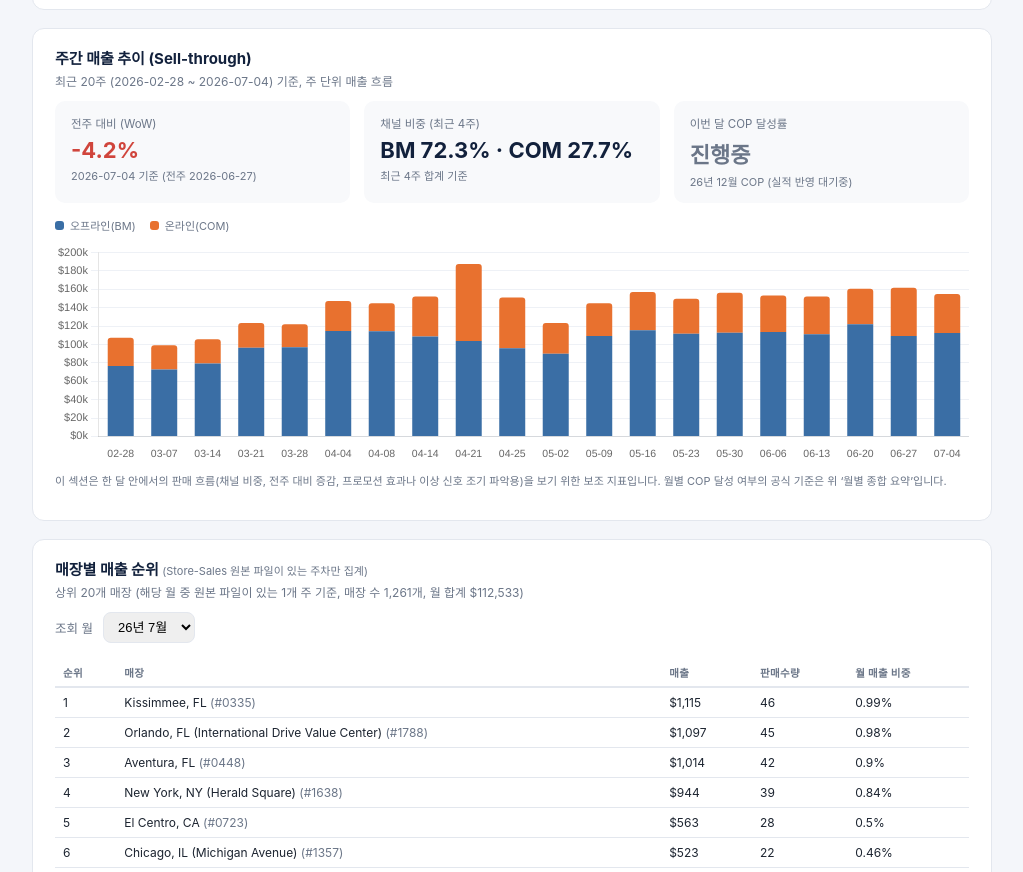
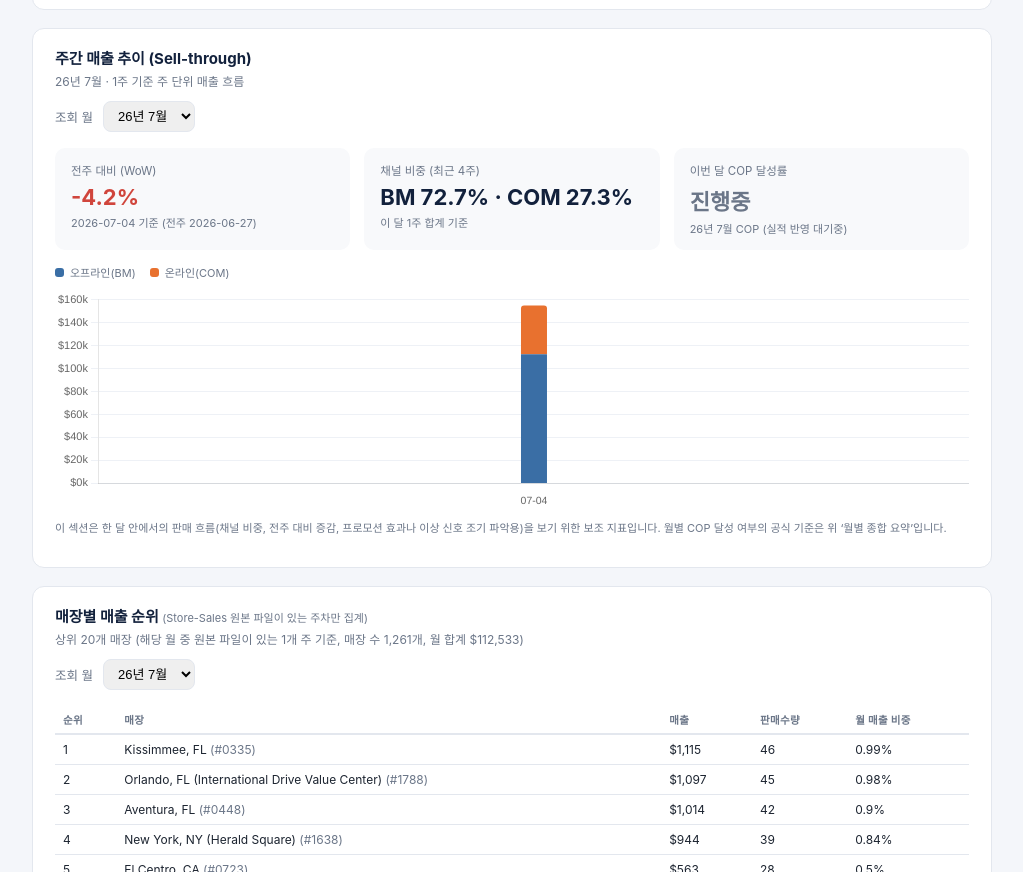
Before and after one commit to jekim2-cmyk/ULTA-, a website: page index.html in a window 1280 px wide. Shown: the part 1441-2313 px from the top of the page, without its empty margins (128-1151 px from the left). Drawn offline with nearby package versions, Linux system fonts and the light colour scheme.

Commit message:
Add files via upload

```diff
--- a/index.html
+++ b/index.html
@@ -108,6 +108,11 @@
 <div class="section">
   <h2>주간 매출 추이 (Sell-through)</h2>
   <div class="desc" id="weeklyDesc">불러오는 중...</div>
+
+  <div style="display:flex; align-items:center; gap:10px; margin-bottom:16px;">
+    <label for="weeklyMonthPicker" style="font-size:12.5px; color:var(--muted);">조회 월</label>
+    <select id="weeklyMonthPicker"></select>
+  </div>
 
   <div class="kpis" id="weeklyKpis" style="display:none; grid-template-columns:repeat(auto-fit,minmax(160px,1fr)); margin-bottom:14px;">
     <div class="kpi"><div class="label">전주 대비 (WoW)</div><div class="value" id="wowValue">—</div><div class="sub" id="wowSub">-</div></div>
@@ -583,29 +588,22 @@ function initFinancials(finData, qtdYtd){
 }
 
 let weeklyChartInstance = null;
-const WEEKLY_CHART_MAX_WEEKS = 20;
-const WEEKLY_MIX_WEEKS = 4;
 
-function renderWeeklyKpis(weeks, rollup){
+function renderWeeklyKpis(weeks, weeksForMonth, rollup, monthKey){
   const kpis = document.getElementById('weeklyKpis');
-  if (!weeks.length){ kpis.style.display = 'none'; return; }
+  if (!weeksForMonth.length){ kpis.style.display = 'none'; return; }
   kpis.style.display = 'grid';
 
   const wowValueEl = document.getElementById('wowValue');
   const wowSubEl = document.getElementById('wowSub');
-  const withTotal = weeks.filter(w => w.totalSales != null);
-  if (withTotal.length >= 2){
-    const last = withTotal[withTotal.length-1];
-    const prev = withTotal[withTotal.length-2];
-    if (prev.totalSales){
-      const wow = (last.totalSales - prev.totalSales) / prev.totalSales * 100;
-      wowValueEl.textContent = pctStr(wow);
-      wowValueEl.style.color = wow >= 0 ? 'var(--good)' : 'var(--bad)';
-      wowSubEl.textContent = `${last.weekEndDate} 기준 (전주 ${prev.weekEndDate})`;
-    } else {
-      wowValueEl.textContent = '—'; wowValueEl.style.color = '';
-      wowSubEl.textContent = '전주 매출 데이터 없음';
-    }
+  const lastOfMonth = weeksForMonth[weeksForMonth.length - 1];
+  const globalIdx = weeks.findIndex(w => w.weekEndDate === lastOfMonth.weekEndDate);
+  const prevWeek = globalIdx > 0 ? weeks[globalIdx - 1] : null;
+  if (lastOfMonth.totalSales != null && prevWeek && prevWeek.totalSales){
+    const wow = (lastOfMonth.totalSales - prevWeek.totalSales) / prevWeek.totalSales * 100;
+    wowValueEl.textContent = pctStr(wow);
+    wowValueEl.style.color = wow >= 0 ? 'var(--good)' : 'var(--bad)';
+    wowSubEl.textContent = `${lastOfMonth.weekEndDate} 기준 (전주 ${prevWeek.weekEndDate})`;
   } else {
     wowValueEl.textContent = '—'; wowValueEl.style.color = '';
     wowSubEl.textContent = '비교할 이전 주 데이터 없음';
@@ -613,15 +611,14 @@ function renderWeeklyKpis(weeks, rollup){
 
   const mixValueEl = document.getElementById('channelMixValue');
   const mixSubEl = document.getElementById('channelMixSub');
-  const recentMix = weeks.slice(-WEEKLY_MIX_WEEKS);
-  const bmSum = recentMix.reduce((s,w)=> s + (w.bmSales||0), 0);
-  const comSum = recentMix.reduce((s,w)=> s + (w.comSales||0), 0);
+  const bmSum = weeksForMonth.reduce((s,w)=> s + (w.bmSales||0), 0);
+  const comSum = weeksForMonth.reduce((s,w)=> s + (w.comSales||0), 0);
   const mixTotal = bmSum + comSum;
   if (mixTotal > 0){
     const bmPct = Math.round(bmSum/mixTotal*1000)/10;
     const comPct = Math.round(comSum/mixTotal*1000)/10;
     mixValueEl.textContent = `BM ${bmPct}% · COM ${comPct}%`;
-    mixSubEl.textContent = `최근 ${recentMix.length}주 합계 기준`;
+    mixSubEl.textContent = `이 달 ${weeksForMonth.length}주 합계 기준`;
   } else {
     mixValueEl.textContent = '—';
     mixSubEl.textContent = '채널별 매출 데이터 없음';
@@ -629,18 +626,17 @@ function renderWeeklyKpis(weeks, rollup){
 
   const copValueEl = document.getElementById('weeklyCopValue');
   const copSubEl = document.getElementById('weeklyCopSub');
-  const withTarget = (rollup || []).filter(e => e.sellInTargetKrw);
-  const latestTargetMonth = withTarget.length ? withTarget[withTarget.length-1] : null;
-  if (latestTargetMonth && latestTargetMonth.sellInActualKrw != null){
-    const pct = latestTargetMonth.sellInActualKrw / latestTargetMonth.sellInTargetKrw * 100;
+  const monthRollup = (rollup || []).find(e => e.key === monthKey);
+  if (monthRollup && monthRollup.sellInTargetKrw && monthRollup.sellInActualKrw != null){
+    const pct = monthRollup.sellInActualKrw / monthRollup.sellInTargetKrw * 100;
     const c = achColor(pct, 'goal');
     copValueEl.textContent = pctStr(pct);
     copValueEl.style.color = c.fg;
-    copSubEl.textContent = `${latestTargetMonth.label} 기준`;
-  } else if (latestTargetMonth){
+    copSubEl.textContent = `${monthRollup.label} 기준`;
+  } else if (monthRollup && monthRollup.sellInTargetKrw){
     copValueEl.textContent = '진행중';
     copValueEl.style.color = 'var(--muted)';
-    copSubEl.textContent = `${latestTargetMonth.label} COP (실적 반영 대기중)`;
+    copSubEl.textContent = `${monthRollup.label} COP (실적 반영 대기중)`;
   } else {
     copValueEl.textContent = '—';
     copValueEl.style.color = '';
@@ -648,31 +644,23 @@ function renderWeeklyKpis(weeks, rollup){
   }
 }
 
-function renderWeeklyChart(weekly, rollup){
+function renderWeeklyChart(weeksForMonth){
   const wrap = document.getElementById('weeklyChartWrap');
-  const desc = document.getElementById('weeklyDesc');
   const legend = document.getElementById('weeklyLegend');
-  const weeks = Object.values(weekly || {}).sort((a,b)=> a.weekEndDate < b.weekEndDate ? -1 : 1);
 
-  if (!weeks.length){
+  if (!weeksForMonth.length){
     if (weeklyChartInstance){ weeklyChartInstance.destroy(); weeklyChartInstance = null; }
     wrap.style.display = 'none';
-    desc.textContent = '데이터가 없습니다';
     legend.style.display = 'none';
-    renderWeeklyKpis(weeks, rollup);
     return;
   }
 
-  renderWeeklyKpis(weeks, rollup);
-
-  const recent = weeks.slice(-WEEKLY_CHART_MAX_WEEKS);
   wrap.style.display = 'block';
   legend.style.display = 'flex';
-  desc.textContent = `최근 ${recent.length}주 (${recent[0].weekEndDate} ~ ${recent[recent.length-1].weekEndDate}) 기준, 주 단위 매출 흐름`;
 
-  const labels = recent.map(w=> w.weekEndDate.slice(5));
-  const bm = recent.map(w=> w.bmSales!=null ? w.bmSales : null);
-  const com = recent.map(w=> w.comSales!=null ? w.comSales : null);
+  const labels = weeksForMonth.map(w=> w.weekEndDate.slice(5));
+  const bm = weeksForMonth.map(w=> w.bmSales!=null ? w.bmSales : null);
+  const com = weeksForMonth.map(w=> w.comSales!=null ? w.comSales : null);
   const datasets = [
     { label:'오프라인(BM)', data: bm, backgroundColor:'#3a6ea5', stack:'s', borderRadius:3, maxBarThickness:26 },
     { label:'온라인(COM)', data: com, backgroundColor:'#e8712f', stack:'s', borderRadius:3, maxBarThickness:26 },
@@ -697,6 +685,48 @@ function renderWeeklyChart(weekly, rollup){
     weeklyChartInstance.data.datasets = datasets;
     weeklyChartInstance.update();
   }
+}
+
+function renderWeeklyMonth(weeks, rollup, monthKey){
+  const desc = document.getElementById('weeklyDesc');
+  const weeksForMonth = weeks.filter(w => w.weekEndDate && w.weekEndDate.slice(0,7) === monthKey);
+  if (!weeksForMonth.length){
+    desc.textContent = '이 달의 주간 데이터가 없습니다';
+  } else {
+    desc.textContent = `${monthKeyToKoreanLabel(monthKey)} · ${weeksForMonth.length}주 기준 주 단위 매출 흐름`;
+  }
+  renderWeeklyKpis(weeks, weeksForMonth, rollup, monthKey);
+  renderWeeklyChart(weeksForMonth);
+}
+
+function initWeekly(weekly, rollup){
+  const desc = document.getElementById('weeklyDesc');
+  const sel = document.getElementById('weeklyMonthPicker');
+  const weeks = Object.values(weekly || {}).filter(w=>w.weekEndDate).sort((a,b)=> a.weekEndDate < b.weekEndDate ? -1 : 1);
+  const keys = [...new Set(weeks.map(w=>w.weekEndDate.slice(0,7)))].sort();
+
+  if (!keys.length){
+    desc.textContent = '데이터가 없습니다';
+    document.getElementById('weeklyKpis').style.display = 'none';
+    document.getElementById('weeklyLegend').style.display = 'none';
+    document.getElementById('weeklyChartWrap').style.display = 'none';
+    sel.style.display = 'none';
+    return;
+  }
+
+  sel.style.display = '';
+  sel.innerHTML = '';
+  keys.forEach(k=>{
+    const opt = document.createElement('option');
+    opt.value = k; opt.textContent = monthKeyToKoreanLabel(k);
+    sel.appendChild(opt);
+  });
+  sel.value = keys[keys.length-1];
+
+  renderWeeklyMonth(weeks, rollup, sel.value);
+  sel.addEventListener('change', (ev)=>{
+    renderWeeklyMonth(weeks, rollup, ev.target.value);
+  });
 }
 
 function renderCategoryChart(marketing){
@@ -744,7 +774,7 @@ async function init(){
     if (rollup.length === 0){
       document.getElementById('monthlyDesc').textContent = '데이터가 없습니다';
       document.querySelector('#monthlyTable tbody').innerHTML = '<tr><td colspan="6" class="empty-hint">데이터 없음</td></tr>';
-      renderWeeklyChart(weekly, rollup);
+      initWeekly(weekly, rollup);
       renderCategoryChart(marketing);
       initStoreRanking(storeRanking);
       initSkuOos(skuSales, skuOos);
@@ -761,7 +791,7 @@ async function init(){
 
     renderMonthlyDetail(rollup, selectedKey);
     renderMonthlyChart(rollup, selectedKey);
-    renderWeeklyChart(weekly, rollup);
+    initWeekly(weekly, rollup);
     renderCategoryChart(marketing);
     initStoreRanking(storeRanking);
     initSkuOos(skuSales, skuOos);
```
